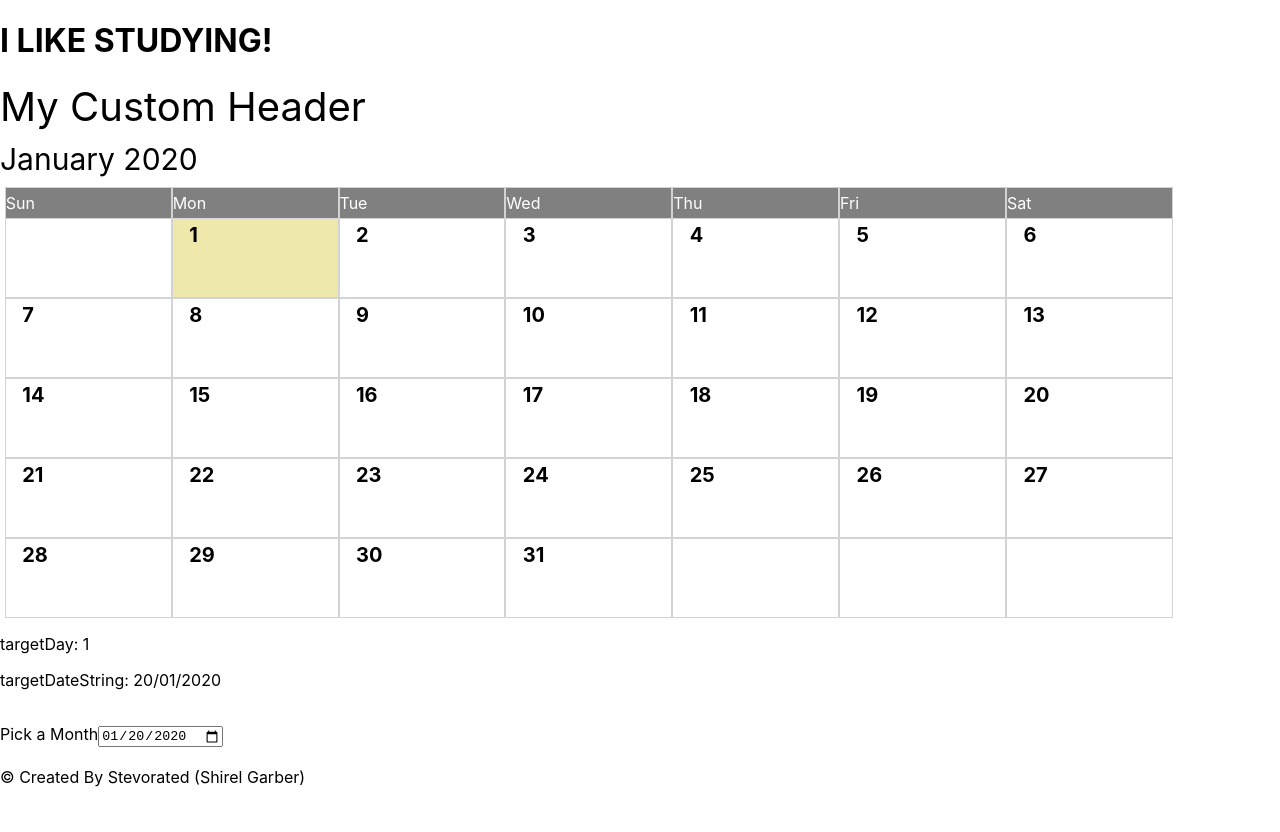
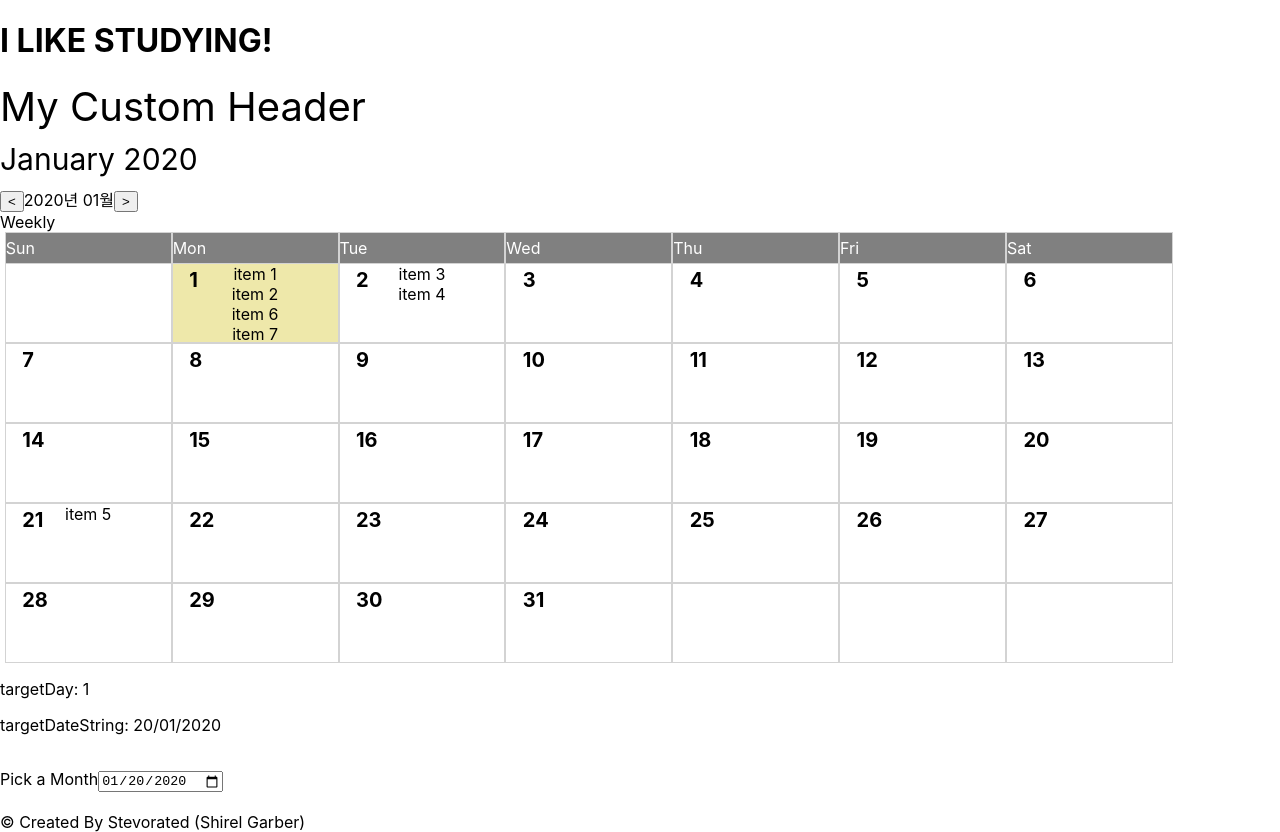
Before and after one commit to ziwonii24/statu-web-full, a React (Create React App) app in the folder front/: page / in a window 1280 px wide. Before the commit the page ends 800 px from the top, so only its background shows below. Built offline with nearby package versions, Linux system fonts and the light colour scheme.

Commit message:
일별 할일 출력

```diff
--- /dev/null
+++ b/front/src/components/calendar/CalendarNavi.tsx
@@ -0,0 +1,23 @@
+import React, { FunctionComponent } from 'react'
+import Interface from './interfaces/CalendarNavi.interface'
+import dayjs from 'dayjs'
+
+interface Props {
+  targetMonth: string;
+  onMovePrevMonth: (now: string) => void;
+  onMoveNextMonth: (now: string) => void;
+}
+
+const CalendarNavi:FunctionComponent<Interface> = (props: Props) => {
+  const { targetMonth, onMovePrevMonth, onMoveNextMonth } = props
+
+  return (
+    <div>
+      <button onClick={() => onMovePrevMonth(targetMonth)}>&#60;</button>
+      <span>{dayjs(targetMonth).format('YYYY년 MM월')}</span>
+      <button onClick={() => onMoveNextMonth(targetMonth)}>&#62;</button>
+    </div>
+  )
+}
+
+export default CalendarNavi
--- a/front/src/components/calendar/index.tsx
+++ b/front/src/components/calendar/index.tsx
@@ -1,13 +1,21 @@
-import React, { useState, ChangeEvent, FunctionComponent } from 'react';
+import React, { useState, ChangeEvent, FunctionComponent, MouseEvent } from 'react';
 import dayjs from 'dayjs'
 import localeDe from "dayjs/locale/ko"
 import MonthViewCalendar from './monthView/MonthViewCalendar'
+import WeekViewCalendar from './weekView/WeekViewCalendar'
+import CalendarNavi from './CalendarNavi'
 import { DataObj } from './monthView/interfaces/MonthViewCalendar.interface'
 
 const Calendar: FunctionComponent<{}> = () => {
+  const date: string = dayjs().format('YYYY-MM-DD')
+  const [now, setNow] = useState<number>(dayjs(date).valueOf())
   const [targetDay, setTargetDay] = useState<number>(1)
   const [targetDateString, setTargetDateString] = useState<string>(dayjs().locale(localeDe).format('YYYY-MM-DD'))
   const [targetMonth, setTargetMonth] = useState<string>(dayjs().locale(localeDe).format('YYYY-MM-DD'))
+  const [title, setTitle] = useState<string>('My Custom Header')
+  const [showMonth, setShowMonth] = useState<Boolean>(true)
+
+  const targetMonthString: string = dayjs(targetMonth).format('MMMM YYYY')
 
   const handleOnChange = (e: ChangeEvent<HTMLInputElement>) => {
     const date: string = dayjs(e.target.value).startOf('M').format('YYYY-MM-DD')
@@ -18,8 +26,78 @@ const Calendar: FunctionComponent<{}> = () => {
     setTargetDay(targetDay)
     setTargetDateString(targetDateString)
   }
+
+  const handleMovePrevMonth = (now: string) => {
+    const nowString = now.split('-')
+    let year = parseInt(nowString[0])
+    let month = parseInt(nowString[1]) - 1
+
+    if (month < 1) {
+      month = 12
+      year = year - 1
+    }
+    const prevString = year + '-' + month + '-' + nowString[2]
+    const prevMonth = dayjs(prevString).startOf('M').format('YYYY-MM-DD')
+
+    setTargetMonth(prevMonth)
+    setNow(dayjs(prevMonth).valueOf())
+  }
+
+  const handleMoveNextMonth = (now: string) => {
+    const nowString = now.split('-')
+    let year = parseInt(nowString[0])
+    let month = parseInt(nowString[1]) + 1
+    if (month > 12) {
+      month = 1
+      year = year + 1
+    }
+    const nextString = year + '-' + month + '-' + nowString[2]
+    const nextMonth = dayjs(nextString).startOf('M').format('YYYY-MM-DD')
+
+    setTargetMonth(nextMonth)
+    setNow(dayjs(nextMonth).valueOf())
+  }
+
+  const handleOnClick = (e: MouseEvent<HTMLDivElement>) => {
+    setShowMonth(!showMonth)
+  }
+
+  // 불러올 데이터
+  const data: DataObj[] = [
+    {
+      day: 1,
+      title: 'item 1',
+    },
+    {
+      day: 1,
+      title: 'item 2',
+    },
+    {
+      day: 1,
+      title: 'item 6',
+    },
+    {
+      day: 1,
+      title: 'item 7',
+    },
+    {
+      day: 2,
+      title: 'item 3',
+    },
+    {
+      day: 2,
+      title: 'item 4',
+    },
+    {
+      day: 21,
+      title: 'item 5',
+    },
+  ];
+
   return (
     <div className="containerDiv container-fluid">
+
+      {/* 달력 헤더 */}
       <div className="headerContainer">
         <header className="header">
           <h1 className="mainHeader">I LIKE STUDYING!</h1>
@@ -27,16 +105,50 @@ const Calendar: FunctionComponent<{}> = () => {
               (for statefull use, uncomment and pick a day to see the
               differance)
             </p> */}
+
+          <div
+            data-test="calendarTitle"
+            className={`calendarTitle ${'exampleTitleContainerClass' || ''}`}
+          >
+            {title}
+          </div>
+
+          {/* 달력 제공 타입에 따른 헤더 전환 */}
+          {showMonth ?
+            <div
+              data-test="monthTitle"
+              className={`monthTitle ${'exampleMonthTitleClass' || ''}`}
+            >
+              {targetMonthString}
+            </div>
+            :
+            <div
+              data-test="weekTitle"
+              className={`weekTitle ${'exampleWeekTitleClass' || ''}`}
+            >
+              {/* {targetMonthString} */}
+              '몇 주차 입니다.'
+            </div>
+          }
         </header>
       </div>
+
+      {/* 달력 저번달 다음달 전환 버튼 */}
+      <CalendarNavi targetMonth={targetMonth} onMovePrevMonth={handleMovePrevMonth} onMoveNextMonth={handleMoveNextMonth} />
+
+      {/* 달력 제공 타입 전환 버튼 */}
+      <div
+        onClick={handleOnClick}
+      >
+        {showMonth ? 'Weekly' : 'Monthly'}
+      </div>
+
+      {/* showMonth 타입에 따른 렌더링 될 달력 선택 */}
+      {showMonth ?
         <MonthViewCalendar
           targetDay={targetDay}
           targetMonth={targetMonth}
           targetDateString={targetDateString}
-          title="My Custom Header"
-          titleContainerClass="exampleTitleContainerClass"
-          showMonth={true}
-          monthTitleClass="exampleMonthTitleClass"
           onClickDay={(day: number, data: DataObj) =>
             console.log('onClick', day, data)
           }
@@ -53,6 +165,11 @@ const Calendar: FunctionComponent<{}> = () => {
           colorActiveDate="palegoldenrod"
           colorPastDates="#f1f1f1"
         />
+        :
+        <WeekViewCalendar />
+      }
+
+      {/* 선택된 날짜에 대한 정보 제공 */}
       <div className="stateStatsContainer">
         <div className="stateStats">
           <p className="caption">targetDay: {targetDay}</p>
@@ -70,6 +187,8 @@ const Calendar: FunctionComponent<{}> = () => {
           </div>
         </div>
       </div>
+
+      {/* 풋터 */}
       <div className="footerDiv">
         &copy; Created By Stevorated (Shirel Garber)
         </div>
@@ -78,49 +197,3 @@ const Calendar: FunctionComponent<{}> = () => {
 }
 
 export default Calendar
-
-const data: DataObj[] = [
-  {
-    day: 1,
-    title: 'item 1',
-    // component: <div>item1</div>,
-  },
-  {
-    day: 1,
-    title: 'item 2',
-    // component: <div>item2</div>,
-  },
-  {
-    day: 1,
-    title: 'item 6',
-    // component: <div>item1</div>,
-  },
-  {
-    day: 1,
-    title: 'item 7',
-    component: (
-      <div
-        onClick={() => console.log('clicked me!')}
-        onMouseEnter={() => console.log('hover ME!')}
-        className="hoverableItem"
-      >
-        item 7
-      </div>
-    ),
-  },
-  {
-    day: 2,
-    title: 'item 3',
-    // component: <div>item3</div>,
-  },
-  {
-    day: 2,
-    title: 'item 4',
-    // component: <div>item4</div>,
-  },
-  {
-    day: 21,
-    title: 'item 5',
-    // component: <div>item5</div>,
-  },
-];
--- /dev/null
+++ b/front/src/components/calendar/interfaces/CalendarNavi.interface.ts
@@ -0,0 +1,5 @@
+export default interface Component {
+  targetMonth: string;
+  onMovePrevMonth: (now: string) => void;
+  onMoveNextMonth: (now: string) => void;
+}
--- a/front/src/components/calendar/monthView/CalendarDay.tsx
+++ b/front/src/components/calendar/monthView/CalendarDay.tsx
@@ -1,4 +1,4 @@
-import React, { FunctionComponent } from 'react'
+import React, { FunctionComponent, HTMLAttributes } from 'react'
 import dayjs from 'dayjs'
 import uuid from 'uuid'
 
@@ -15,7 +15,7 @@ interface Props {
   handleState: (targetDay: number, targetDateString: string) => void;
   onClickDay?: (day: number, dayData: any) => void;
   dayComponent?: object;
-  data?: DataObj[];
+  data: DataObj[];
   dayContainerClassName?: string;
   dayDataListClass?: string;
   dayDataListItemClass?: string;
@@ -41,6 +41,7 @@ const CalendarDay: FunctionComponent<Interface> = (props: Props) => {
   } = props;
 
   const dayData = data && data.filter(item => item.day == day);
+  console.log(dayData.length)
   const active = day && day === targetDay ? 'calendarActiveDate' : '';
   const activeNumber = day === targetDay ? 'calendarActiveDateNumber' : '';
   const date = dayjs(targetMonth).add(day - 1, 'day');  // 지정시간을 더한 날짜
@@ -50,18 +51,30 @@ const CalendarDay: FunctionComponent<Interface> = (props: Props) => {
   const passed = day && !!colorPastDates && check ? colorPastDates : '';
 
   const handleData = () => {
-    if ( dayData === undefined ) {
-      return ''
-    }
-    dayData.map(item => (
-      <li
-        data-test="dayDataListItem"
-        key={`day-item-${item.day}-${uuid()}`}
-        className={`dayDataItem ${dayDataListItemClass}`}
-      >
-        {item.component ? item.component : item.title}
-      </li>
-    ))
+    console.log('event')
+    // dayData.map(item => (
+    //   <li
+    //     data-test="dayDataListItem"
+    //     key={`day-item-${item.day}-${uuid()}`}
+    //     className={`dayDataItem ${dayDataListItemClass}`}
+    //   >
+    //     {item.title}
+    //   </li>
+    //   )
+    // )
+    return (
+      <div>
+        {dayData.map(item => (
+          <div
+            data-test="dayDataListItem"
+            key={`day-item-${item.day}-${uuid()}`}
+            className={`dayDataItem ${dayDataListItemClass}`}
+          >
+            {item.title}
+          </div>
+        ))}
+      </div>
+    )
   }
 
   return (
@@ -69,6 +82,7 @@ const CalendarDay: FunctionComponent<Interface> = (props: Props) => {
       data-test="calendarDayContainer"
       data-test2={`${active}`}
       onClick={() => {
+        // 날짜 클릭했을 때 달력 전체가 렌더링 되는거 수정 필요
         handleState(day, targetDateString)
         onClickDay && onClickDay(day, dayData)
       }}
@@ -84,15 +98,17 @@ const CalendarDay: FunctionComponent<Interface> = (props: Props) => {
         </p>
       )}
       {dayComponent}
-      {dayData && (
-        <ul
-          data-test="dayDataList"
-          className={`dayDataList ${dayDataListClass}`}
-        >
-          {dayData.length ? handleData() : ''}
-        </ul>
-      )}
-
+      <div>
+        {dayData && dayData.map(item => (
+          <div
+            data-test="dayDataListItem"
+            key={`day-item-${item.day}-${uuid()}`}
+            className={`dayDataItem ${dayDataListItemClass}`}
+          >
+            {item.title}
+          </div>
+        ))}
+      </div>
     </div>
   )
 }
--- a/front/src/components/calendar/monthView/CalendarRow.tsx
+++ b/front/src/components/calendar/monthView/CalendarRow.tsx
@@ -16,7 +16,7 @@ interface Props {
   handleState: (targetDay: number, targetDateString: string) => void;
   onClickDay?: (day: number, dayData: any) => void;
   dayComponent?: object;
-  data?: DataObj[];
+  data: DataObj[];
   rowContainerClassName?: string;
   dayContainerClassName?: string;
   dayDataListClass?: string;
--- a/front/src/components/calendar/monthView/interfaces/CalendarDay.interface.ts
+++ b/front/src/components/calendar/monthView/interfaces/CalendarDay.interface.ts
@@ -8,7 +8,7 @@ export default interface Component {
   handleState: (targetDay: number, targetDateString: string) => void;
   onClickDay?: (day: number, dayData: any) => void;
   dayComponent?: object;
-  data?: DataObj[]
+  data: DataObj[]
   // for css
   dayContainerClassName?: string;
   dayDataListClass?: string;
--- a/front/src/components/calendar/monthView/interfaces/CalendarRow.interface.ts
+++ b/front/src/components/calendar/monthView/interfaces/CalendarRow.interface.ts
@@ -9,7 +9,7 @@ export default interface Component {
   handleState: (targetDay: number, targetDateString: string) => void;
   onClickDay?: (day: number, dayData: any) => void;
   dayComponent?: object;
-  data?: DataObj[];
+  data: DataObj[];
   rowContainerClassName? : string;
   dayContainerClassName? : string;
   dayDataListClass?: string;
--- a/front/src/components/calendar/monthView/interfaces/MonthViewCalendar.interface.ts
+++ b/front/src/components/calendar/monthView/interfaces/MonthViewCalendar.interface.ts
@@ -1,17 +1,13 @@
 export default interface Component {
   targetDay: number
-  title: string
   targetMonth: string
-  showMonth: Boolean
   targetDateString: string
   handleState: (targetDay: number, targetDateString: string) => void
   width: string
   onClickDay?: (day: number, dayData: any) => void
   dayComponent?: object
-  data?: DataObj[]
+  data: DataObj[]
   containerClassName: string
-  titleContainerClass: string
-  monthTitleClass: string
   rowContainerClassName: string
   dayContainerClassName?: string
   daysHeaderContainerClass: string
--- a/front/src/components/calendar/monthView/monthViewCalendar.tsx
+++ b/front/src/components/calendar/monthView/monthViewCalendar.tsx
@@ -11,18 +11,14 @@ import './styles/Calendar.scss'
 
 interface Props {
   targetDay: number
-  title: string
   targetMonth: string
-  showMonth: Boolean
   targetDateString: string
   handleState: (targetDay: number, targetDateString: string) => void
   width: string
   onClickDay?: (day: number, dayData: any) => void
   dayComponent?: object
-  data?: DataObj[]
+  data: DataObj[]
   containerClassName: string
-  titleContainerClass: string
-  monthTitleClass: string
   rowContainerClassName: string
   dayContainerClassName?: string
   daysHeaderContainerClass: string
@@ -34,19 +30,16 @@ interface Props {
 }
 
 const MonthViewCalendar: FunctionComponent<PageInterface> = (props: Props) => {
+  console.log('month calendar view')
   const {
     targetDay,
     targetMonth,
-    showMonth,
     onClickDay,
-    title,
     data,
     handleState,
     targetDateString,
     width,
     containerClassName,
-    titleContainerClass,
-    monthTitleClass,
     rowContainerClassName,
     dayContainerClassName,
     dayDataListClass,
@@ -88,7 +81,6 @@ const MonthViewCalendar: FunctionComponent<PageInterface> = (props: Props) => {
 
   const daysInMonth = dayjs(targetMonth).daysInMonth()
   const targetMonthDayOfWeek = dayOfWeek(targetMonth)
-  const targetMonthString: string = dayjs(targetMonth).format('MMMM YYYY')
   const weeksArray: number[][] = daysArray(daysInMonth, targetMonthDayOfWeek)
 
   return (
@@ -97,20 +89,6 @@ const MonthViewCalendar: FunctionComponent<PageInterface> = (props: Props) => {
       className={`calendarContainer ${containerClassName || ''}`}
       style={{ width: width || '100% ' }}
     >
-      <div
-        data-test="calendarTitle"
-        className={`calendarTitle ${titleContainerClass || ''}`}
-      >
-        {title}
-      </div>
-      {showMonth && (
-        <div
-          data-test="monthTitle"
-          className={`monthTitle ${monthTitleClass || ''}`}
-        >
-          {targetMonthString}
-        </div>
-      )}
       <CalendarHeaders
         data-test="calendarHeaders"
         daysHeaderContainerClass={daysHeaderContainerClass || ''}
--- a/front/src/components/calendar/weekView/WeekViewCalendar.tsx
+++ b/front/src/components/calendar/weekView/WeekViewCalendar.tsx
@@ -2,6 +2,7 @@ import React, { FunctionComponent } from 'react'
 
 
 const WeekViewCalendar: FunctionComponent = () => {
+  console.log('week calendar view')
   return <div>week view calendar</div>
 }
 
```
Lines whose indentation alone changed are shown as unchanged.
